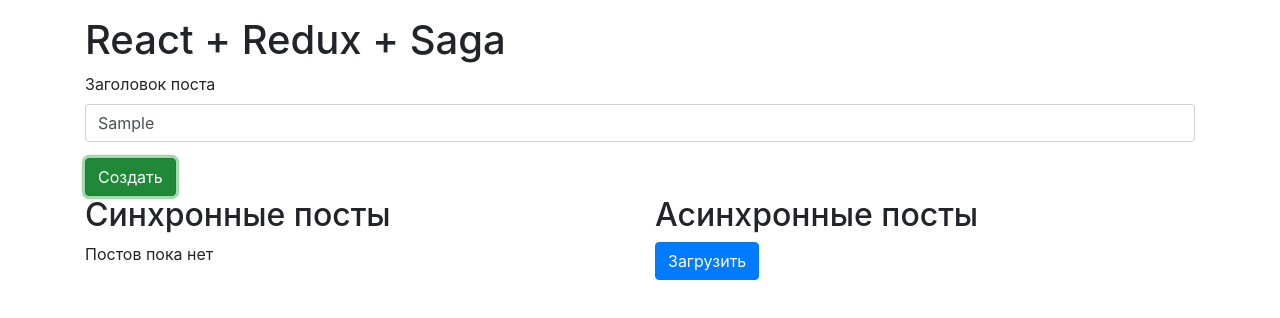
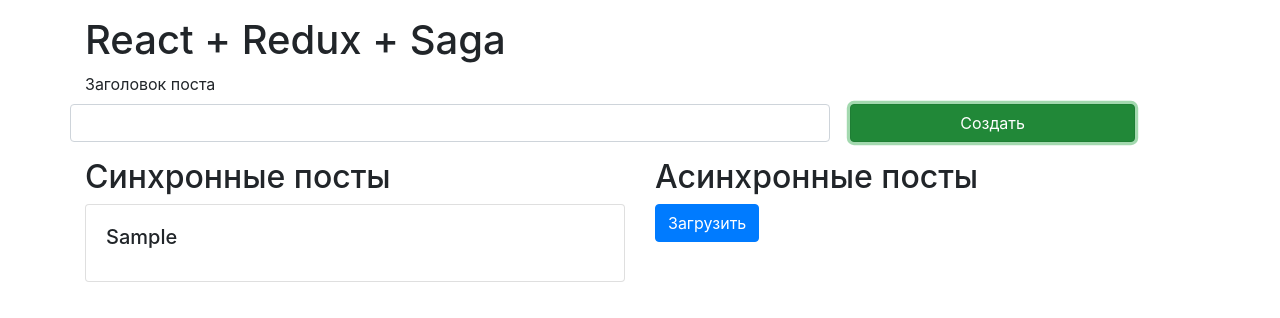
Before and after one commit to LArbuzov17/polygon, a React (Create React App) app: page / in a window 1280 px wide. Both pictures are taken after typing "Sample" into the empty fields and a click on the button "Создать". Shown: the top 318 px of the page. Built offline with nearby package versions, Linux system fonts and the light colour scheme.

Commit message:
Basic React Redux Sage app, синхронное создание постов через редакс реализовано

```diff
--- a/package.json
+++ b/package.json
@@ -9,7 +9,9 @@
     "prop-types": "^15.7.2",
     "react": "^16.13.1",
     "react-dom": "^16.13.1",
+    "react-redux": "^7.2.0",
     "react-scripts": "3.4.1",
+    "redux": "^4.0.5",
     "typescript": "^3.8.3"
   },
   "scripts": {
--- a/src/App.js
+++ b/src/App.js
@@ -15,7 +15,7 @@
       <div className="row">
         <div className="col">
           <h2>Синхронные посты</h2>
-          <Posts posts={[]} />
+          <Posts />
         </div>
         <div className="col">
           <h2>Асинхронные посты</h2>
--- a/src/components/Post.js
+++ b/src/components/Post.js
@@ -6,14 +6,17 @@
   return (
     <div className="card">
       <div className="card-body">
-        <h5 className="card-title">Title here {post}</h5>
+        <h5 className="card-title">{post.title}</h5>
       </div>
     </div>
   );
 }
 
 Post.propTypes = {
-  post: PropTypes.number.isRequired,
+  post: PropTypes.shape({
+    title: PropTypes.string,
+    id: PropTypes.string,
+  }).isRequired,
 };
 
 export default Post;
--- a/src/components/PostForm.js
+++ b/src/components/PostForm.js
@@ -2,29 +2,77 @@
 /* eslint-disable react/prefer-stateless-function */
 // Данный компонент реализован на классе для тренировки
 import React from 'react';
+import { connect } from 'react-redux';
+import { createPost } from '../redux/actions';
 
-export default class PostForm extends React.Component {
+class PostForm extends React.Component {
   constructor(props) {
     super(props);
 
-    this.state = {};
+    this.state = {
+      title: '',
+    };
   }
 
   submitHandler = (event) => {
     event.preventDefault();
+
+    const { title } = this.state;
+    if (!title.trim()) {
+      return;
+    }
+
+    const newPost = {
+      title,
+      id: Date.now().toString(),
+    };
+
+    // eslint-disable-next-line react/destructuring-assignment
+    this.props.createPost(newPost);
+
+    this.setState({ title: '' });
+  };
+
+  changeInputHandler = (event) => {
+    event.persist();
+    this.setState((prev) => ({ ...prev, ...{ [event.target.name]: event.target.value } }));
   };
 
   render() {
+    const { title } = this.state;
+
+    const style = {
+      marginCol: {
+        marginRight: '20px',
+      },
+    };
+
     return (
       <form onSubmit={this.submitHandler}>
         <div className="form-group">
           <label htmlFor="title">Заголовок поста</label>
-          <input type="text" className="form-control" id="title" />
+          <div className="row">
+            <input
+              type="text"
+              style={style.marginCol}
+              className="form-control col col-8"
+              id="title"
+              name="title"
+              value={title}
+              onChange={this.changeInputHandler}
+            />
+            <button className="btn btn-success col col-3" type="submit">
+              Создать
+            </button>
+          </div>
         </div>
-        <button className="btn btn-success" type="submit">
-          Создать
-        </button>
       </form>
     );
   }
 }
+
+const mapDispatchToProps = {
+  createPost,
+};
+
+export default connect(null, mapDispatchToProps)(PostForm);
--- a/src/components/Posts.js
+++ b/src/components/Posts.js
@@ -1,10 +1,17 @@
 /* eslint-disable react/display-name */
 import React from 'react';
+import { connect } from 'react-redux';
 import Post from './Post';
 
-export default ({ posts }) => {
-  if (!posts.length) {
+const Posts = ({ syncPosts }) => {
+  if (!syncPosts.length) {
     return <p className="text">Постов пока нет</p>;
   }
-  return posts.map((post) => <Post post={post} key={post} />);
+  return syncPosts.map((post) => <Post post={post} key={post.id} />);
 };
+
+const mapStateToProps = (state) => {
+  return { syncPosts: state.posts.posts };
+};
+
+export default connect(mapStateToProps, null)(Posts);
--- a/src/index.js
+++ b/src/index.js
@@ -1,14 +1,26 @@
+/* eslint-disable no-underscore-dangle */
 import React from 'react';
 import { render } from 'react-dom';
+import { createStore, compose } from 'redux';
+import { Provider } from 'react-redux';
 import App from './App';
 import * as serviceWorker from './serviceWorker';
+import { rootReducer } from './redux/rootReducer';
 
-render(
+const store = createStore(
+  rootReducer,
+  compose(window.__REDUX_DEVTOOLS_EXTENSION__ && window.__REDUX_DEVTOOLS_EXTENSION__()),
+);
+
+const app = (
   <React.StrictMode>
-    <App />
-  </React.StrictMode>,
-  document.getElementById('root'),
+    <Provider store={store}>
+      <App />
+    </Provider>
+  </React.StrictMode>
 );
+
+render(app, document.getElementById('root'));
 
 // If you want your app to work offline and load faster, you can change
 // unregister() to register() below. Note this comes with some pitfalls.
--- /dev/null
+++ b/src/redux/actions.js
@@ -0,0 +1,10 @@
+/* eslint-disable import/prefer-default-export */
+
+import { CREATE_POST } from './types';
+
+export function createPost(post) {
+  return {
+    type: CREATE_POST,
+    payload: post,
+  };
+}
--- /dev/null
+++ b/src/redux/postsReducer.js
@@ -0,0 +1,17 @@
+/* eslint-disable import/prefer-default-export */
+
+import { CREATE_POST } from './types';
+
+const initialState = {
+  posts: [],
+  fetchedPosts: [],
+};
+
+export const postsReducer = (state = initialState, action) => {
+  switch (action.type) {
+    case CREATE_POST:
+      return { ...state, posts: [...state.posts, action.payload] };
+    default:
+      return state;
+  }
+};
--- /dev/null
+++ b/src/redux/rootReducer.js
@@ -0,0 +1,7 @@
+/* eslint-disable import/prefer-default-export */
+import { combineReducers } from 'redux';
+import { postsReducer } from './postsReducer';
+
+export const rootReducer = combineReducers({
+  posts: postsReducer,
+});
--- /dev/null
+++ b/src/redux/types.js
@@ -0,0 +1,3 @@
+/* eslint-disable import/prefer-default-export */
+
+export const CREATE_POST = 'POST/CREATE_POST';
```
Also changed, not shown: 1 other file (tests, documents, lock files or other folders).
